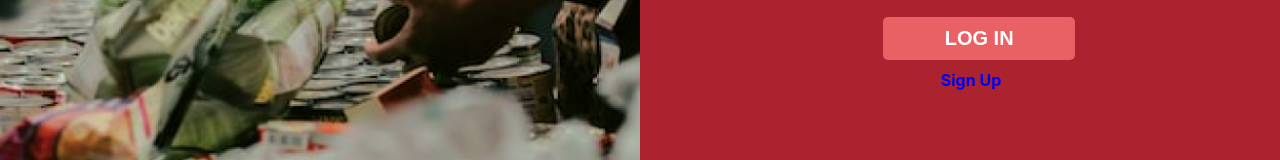
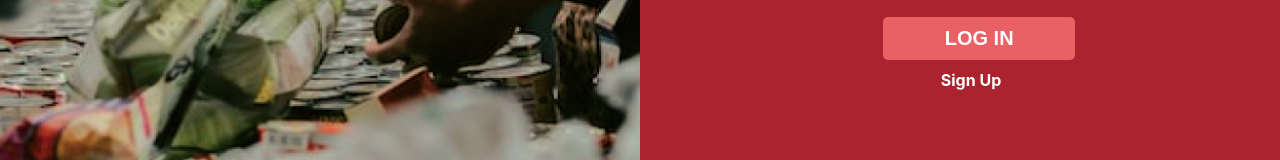
Before and after one commit to ACM-Service-Project/ACM-Service-Project-Frontend, a React (Create React App) app in the folder acm-service-project/: page / in a window 1280 px wide. Shown: the part 471-631 px from the top of the page. Built offline with nearby package versions, Linux system fonts and the light colour scheme.

Commit message:
Fixed merge CSS

```diff
--- a/acm-service-project/src/components/Sidebar.js
+++ b/acm-service-project/src/components/Sidebar.js
@@ -1,6 +1,6 @@
 import React from 'react';
 import { Link } from 'react-router-dom';
-import '../styles/sidebar.css';
+import '../styles/Sidebar.css';
 import logo from '../assets/Logo.png';
 import familyCrisisCenter from '../assets/familyCrisisCenter.png';
 import home from '../assets/home.png';
--- a/acm-service-project/src/pages/Login.js
+++ b/acm-service-project/src/pages/Login.js
@@ -1,6 +1,6 @@
 import React from 'react';
 import { Link } from 'react-router-dom'
-import '../styles/login.css';
+import '../styles/Login.css';
 import LoginLogo from '../assets/loginLogo.png';
 
 function Login(){
--- a/acm-service-project/src/pages/Register.js
+++ b/acm-service-project/src/pages/Register.js
@@ -1,6 +1,6 @@
 import React from 'react';
 import { Link } from 'react-router-dom'
-import '../styles/register.css';
+import '../styles/Register.css';
 import LoginLogo from '../assets/loginLogo.png';
 
 function Register(){
--- a/acm-service-project/src/styles/Dashboard.css
+++ b/acm-service-project/src/styles/Dashboard.css
@@ -97,7 +97,7 @@
     display: grid;
     gap: 10px;
     grid-template-columns: 1fr 1fr 1fr 1fr 1fr;
-    grid-template-rows: 1fr 1fr 1fr;
+    grid-template-rows: auto;
     text-align: center;
 }
 
--- a/acm-service-project/src/styles/login.css
+++ b/acm-service-project/src/styles/login.css
@@ -70,4 +70,5 @@ label{
     margin-left: 45%;
     text-decoration: none;
     font-weight: 700;
+    color: white;
 }
```
